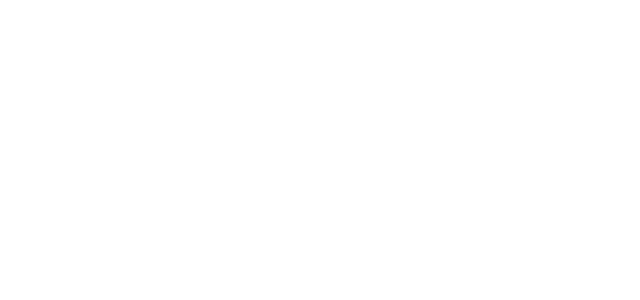
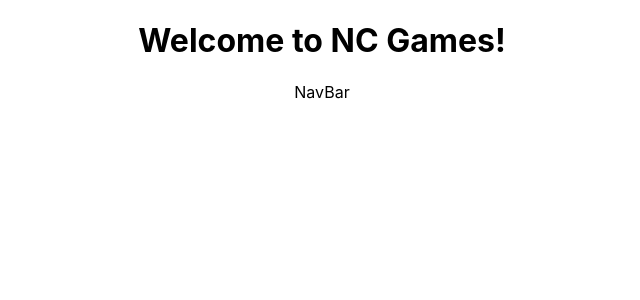
Before and after one commit to simi2817/nc-games, a React (Create React App) app: page / in a window 1280 px wide. Shown: the top 300 px of the page, without its empty margins (318-958 px from the left). Built offline with nearby package versions, Linux system fonts and the light colour scheme.

Commit message:
installed react-router-dom and set up header

```diff
--- a/package.json
+++ b/package.json
@@ -8,6 +8,7 @@
     "@testing-library/user-event": "^13.5.0",
     "react": "^18.2.0",
     "react-dom": "^18.2.0",
+    "react-router-dom": "^6.8.0",
     "react-scripts": "5.0.1",
     "web-vitals": "^2.1.4"
   },
--- a/src/App.js
+++ b/src/App.js
@@ -1,9 +1,18 @@
-import logo from './logo.svg';
 import './App.css';
+import { Routes, Route } from 'react-router-dom';
+import Header from './components/Header';
+import NavBar from './components/NavBar';
 
 function App() {
   return (
     <div className="App">
+      <Header/>
+      <NavBar/>
+      <Routes>
+        <Route>
+
+        </Route>
+      </Routes>
     </div>
   );
 }
--- /dev/null
+++ b/src/components/Header.jsx
@@ -0,0 +1,9 @@
+
+
+const Header = () => {
+  return (
+    <h1>Welcome to NC Games!</h1>
+  )
+}
+
+export default Header;
--- /dev/null
+++ b/src/components/NavBar.jsx
@@ -0,0 +1,9 @@
+
+
+const NavBar = () => {
+  return (
+    <div>NavBar</div>
+  )
+}
+
+export default NavBar;
--- a/src/index.js
+++ b/src/index.js
@@ -3,12 +3,14 @@
 import './index.css';
 import App from './App';
 import reportWebVitals from './reportWebVitals';
+import { BrowserRouter } from 'react-router-dom';
 
 const root = ReactDOM.createRoot(document.getElementById('root'));
 root.render(
-  <React.StrictMode>
+  <BrowserRouter>
     <App />
-  </React.StrictMode>
+  </BrowserRouter>
+
 );
 
 // If you want to start measuring performance in your app, pass a function
```
Also changed, not shown: 1 other file (tests, documents, lock files or other folders).
